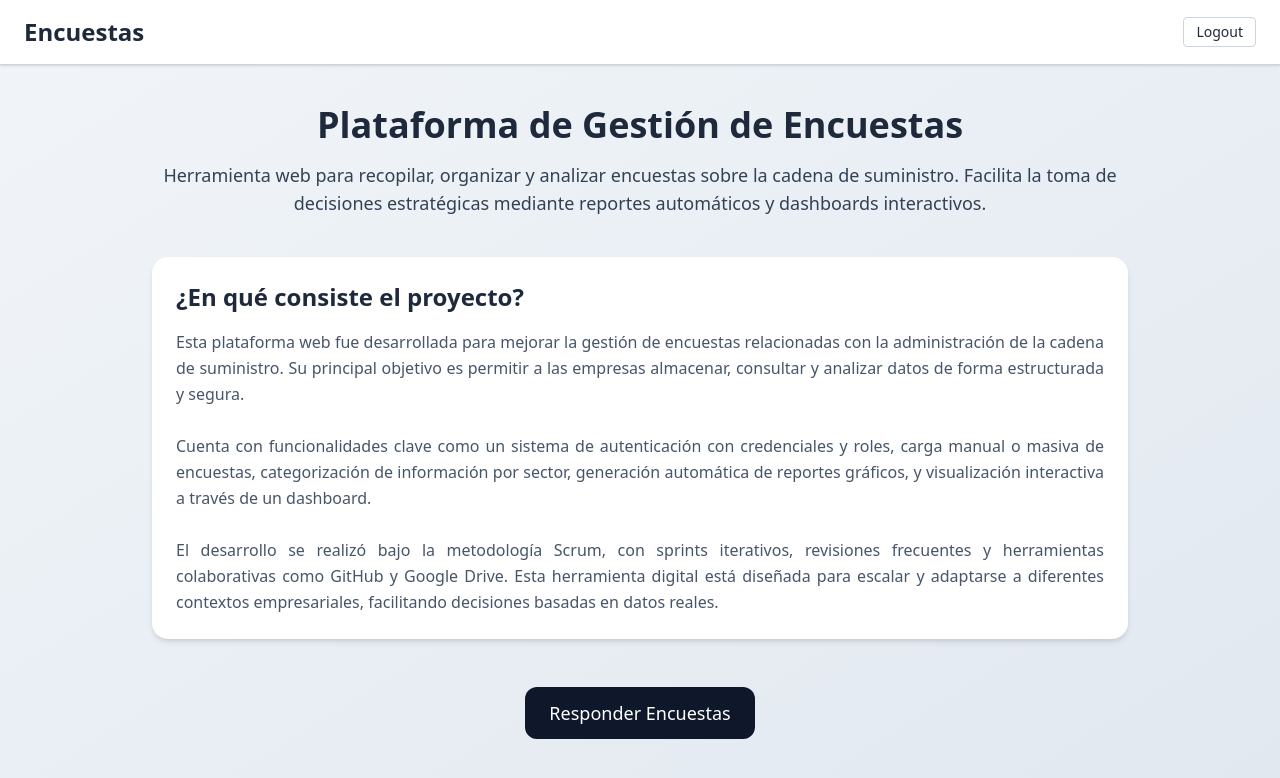
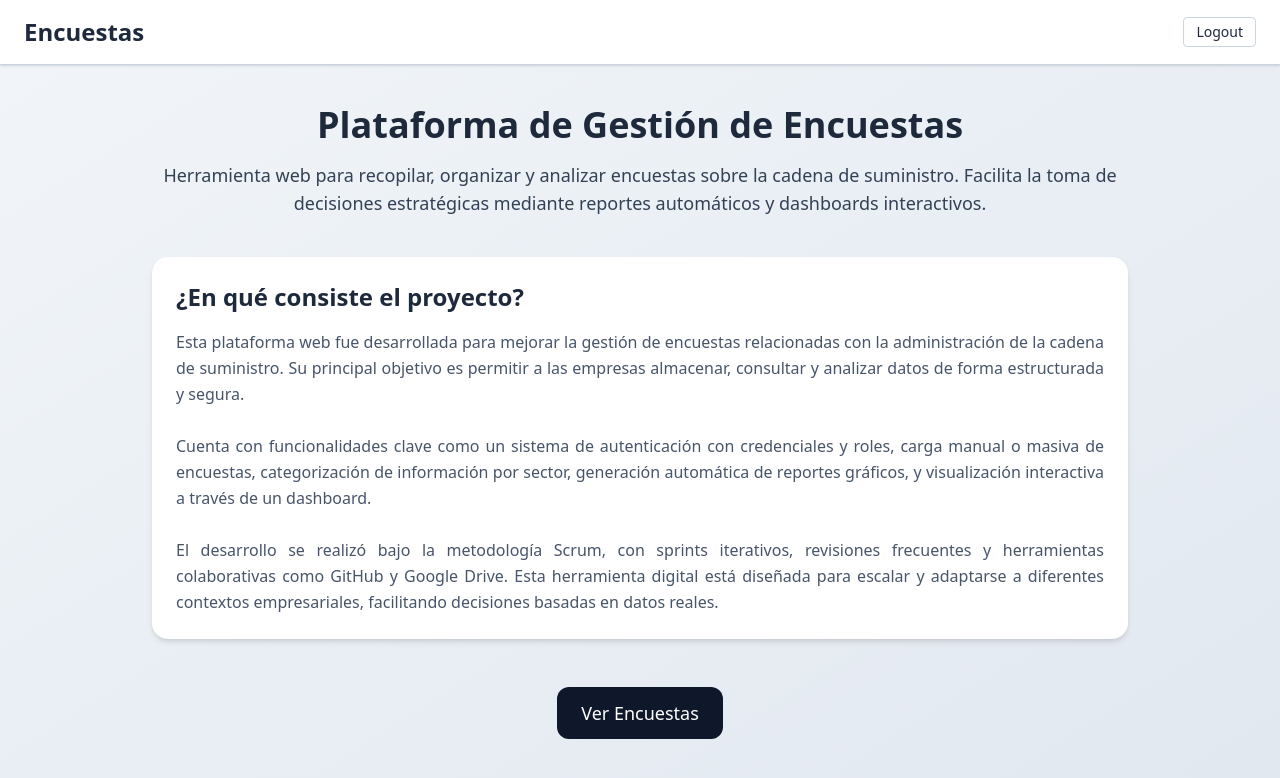
Before and after one commit to Juanxxdbs3/diagnosticoCadenaSuministro, a React (Vite) app in the folder frontend/: page / in a window 1280 px wide. Shown: the top 778 px of the page. Built offline with nearby package versions, Linux system fonts and the light colour scheme; no server answers.

Commit message:
Cambiando texto

```diff
--- a/frontend/src/pages/Landing.jsx
+++ b/frontend/src/pages/Landing.jsx
@@ -34,7 +34,7 @@ const Landing = () => {
         <div className="mt-12 text-center">
           <Link to="/descripcionEncuestas">
             <button className="bg-[#0f172a] hover:bg-[#1e293b] text-white px-6 py-3 rounded-xl text-lg transition">
-              Responder Encuestas
+              Ver Encuestas
             </button>
           </Link>
         </div>
```
